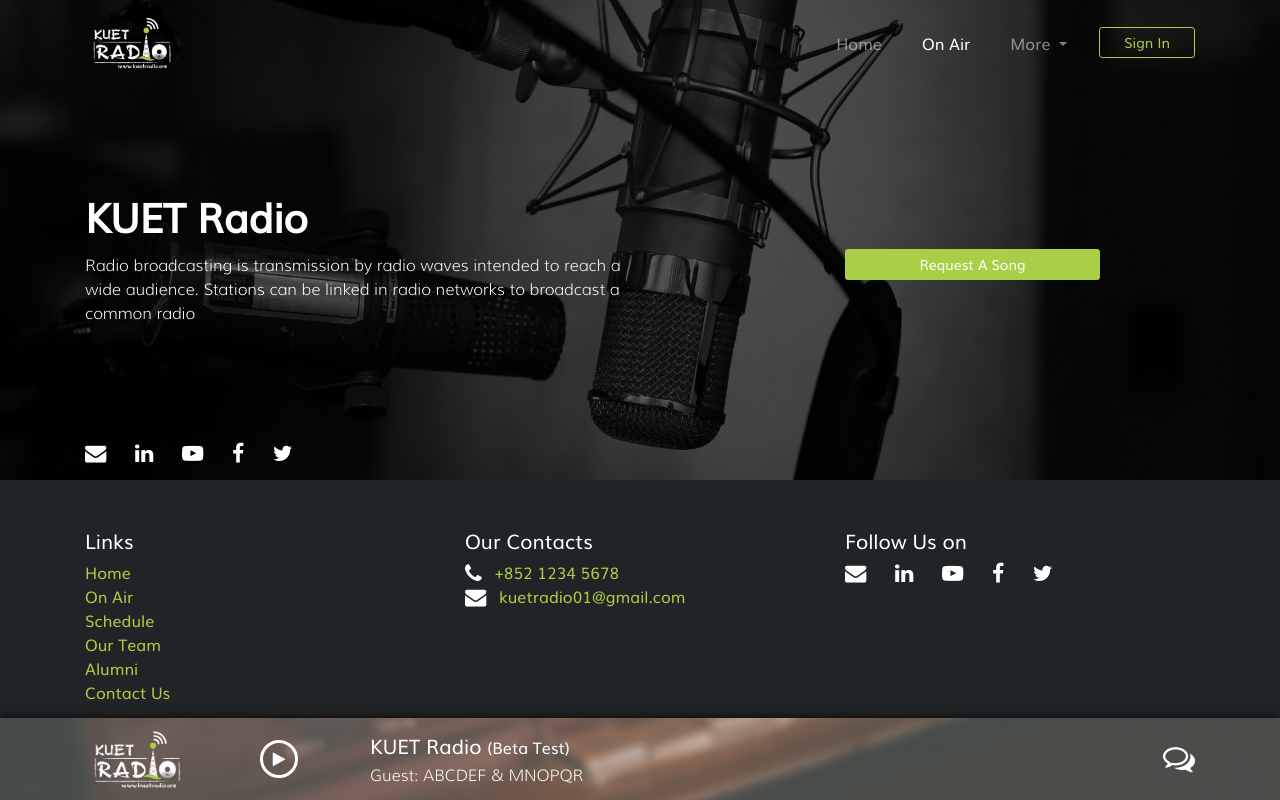
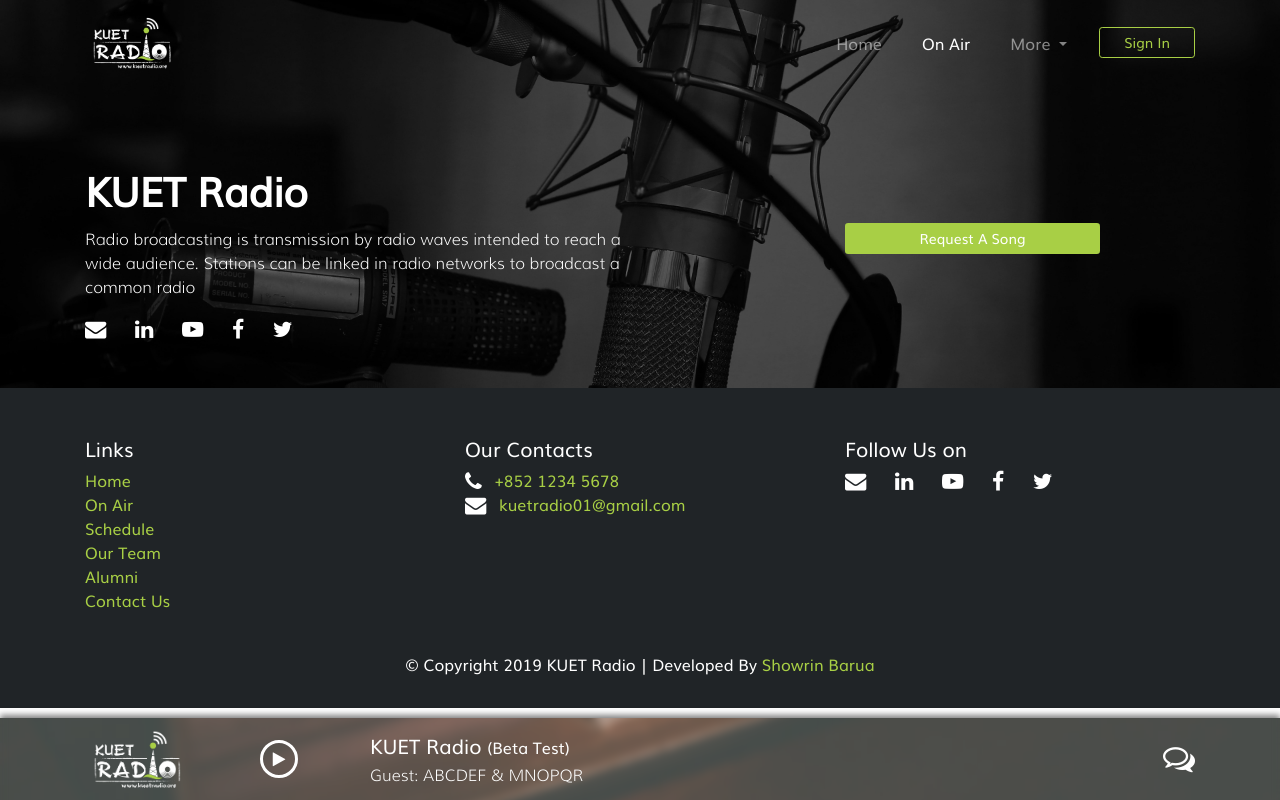
Before and after one commit to Showrin/kuet_radio, a PHP site: page /schedule.html in a window 1280 px wide. Run offline with PHP 8.4, Linux system fonts and the light colour scheme; some libraries are stand-ins or nearby versions.

Commit message:
Change style of radio player and welcome div

```diff
--- a/css/styles.scss
+++ b/css/styles.scss
@@ -49,6 +49,7 @@ $black-dark: #252525;
     padding-bottom: .5rem;
     padding-top: .5rem;
     background: url('/img/player_bg.jpg') fixed no-repeat center;
+    background-size: cover;
     overflow: hidden;
     box-shadow: 0px -3px 6px rgba($color: #000000, $alpha: .5);
 }
@@ -64,6 +65,14 @@ $black-dark: #252525;
     background: inherit;
     box-shadow: inset 0 0 0 200px rgba(255,255,255,0.2);
     filter: blur(5px);
+}
+
+.min_vh_unset {
+    min-height: unset !important;
+}
+
+.mt-10 {
+    margin-top: 10rem;
 }
 
 .play-pause-btn {
--- a/schedule.html
+++ b/schedule.html
@@ -54,8 +54,8 @@
         </div>
     </nav>
 
-    <div class="home_bg_cover d-flex align-items-center min_vh_60 position-relative w-100">
-        <div class="container h-100 mt-5 pt-5 mt-lg-0">
+    <div class="home_bg_cover d-flex align-items-center min_vh_unset position-relative w-100">
+        <div class="container h-100 mt-10 mb-5">
             <div class="row align-items-center">
                 <div class="col-12 col-sm-6">
                     <h1 class="font-weight-bolder font_muli clear_line_height">
@@ -69,12 +69,9 @@
                     <button class="btn btn-sm btn-block bg-primary text-white" data-toggle="modal" data-target="#request_a_song_modal">Request A Song</button>
                 </div>
             </div>
-        </div>
 
-        <div class="position-absolute bottom_0 w-100 mb-3">
-            <div class="container">
             <div class="row">
-                    <div class="col-12 col-sm-7 col-md-8 col-lg-9 d-flex align-self-center">
+                <div class="col-12 col-sm-7 col-md-8 col-lg-9 d-flex align-self-center mt-4 mt-sm-0">
                     <div class="text-left">
                         <a class="pr-4 text-white" href="http://google.com/+"><i class="fa fa-lg fa-envelope"></i></a>
                         <a class="pr-4 text-white" href="http://www.linkedin.com/in/"><i class="fa fa-lg fa-linkedin"></i></a>
@@ -84,6 +81,11 @@
                     </div>
                 </div>
             </div>
+        </div>
+
+        <div class="position-absolute bottom_0 w-100 mb-3">
+            <div class="container">
+
             </div>
         </div>
     </div>
```
Also changed, not shown: css/styles.css. Lines whose indentation alone changed are shown as unchanged.
